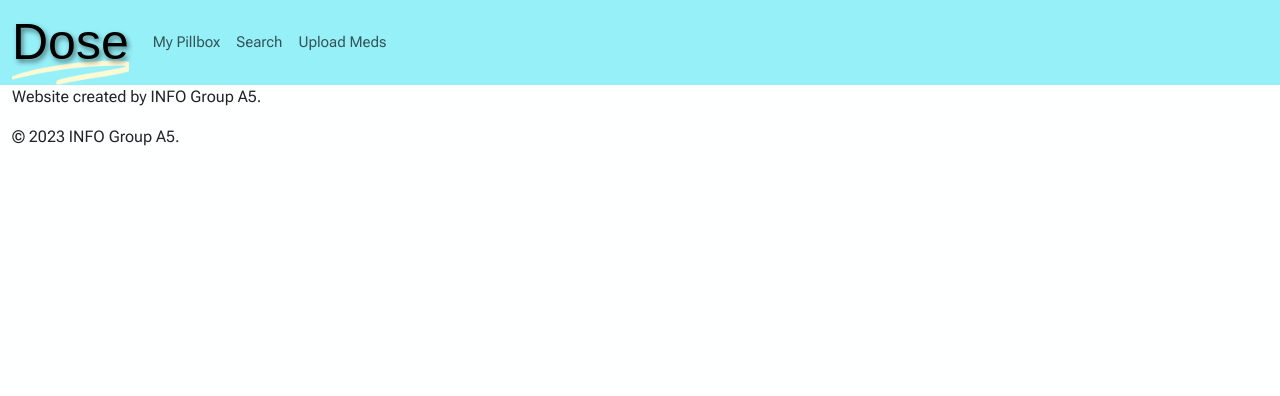
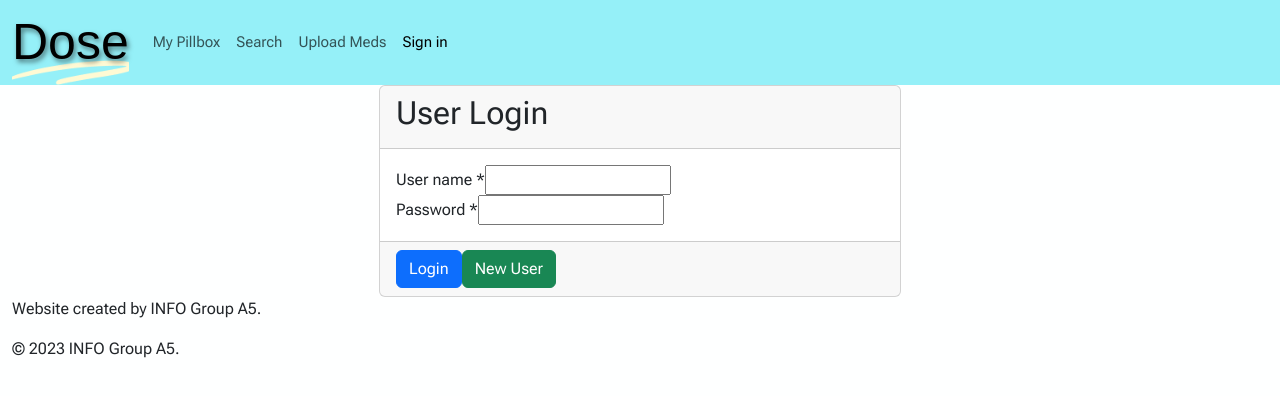
Before and after one commit to info340-su23/project-GConscious, a React (Create React App) app: page /login in a window 1280 px wide. Shown: the top 396 px of the page. Built offline with nearby package versions, Linux system fonts and the light colour scheme; a web font is replaced by a local one.

Commit message:
add login page

```diff
--- a/package.json
+++ b/package.json
@@ -16,6 +16,7 @@
     "react-push-notification": "^1.5.3",
     "react-router-dom": "^6.14.2",
     "react-scripts": "5.0.1",
+    "react-toastify": "^9.1.3",
     "web-vitals": "^2.1.4"
   },
   "scripts": {
--- a/src/components/App.js
+++ b/src/components/App.js
@@ -5,6 +5,7 @@ import { PillboxRow } from './SectionPillboxContent.js';
 import { UploadForm } from './UploadForm.js';
 import { Search } from './Search.js';
 import { Route, Routes } from "react-router-dom";
+import { Login } from './login.js';
 //import { add } from 'lodash';
 //import { useNavigate } from 'react-router-dom';
 
@@ -31,6 +32,7 @@ function App({ drugsList }) {
             <Route index element={<PillboxRow organizedPillbox={organizedPillbox} handleSetOrganizedPillbox={handleSetOrganizedPillbox} />} />
             <Route path="upload" element={<UploadForm handleSetOrganizedPillbox={handleSetOrganizedPillbox} handleSetUserPrescriptions={handleSetUserPrescriptions} userPrescription={userPrescription} organizedPillbox={organizedPillbox} />} />
             <Route path="search" element={<Search drugsList={drugsList} />} />
+            <Route path='login' element={<Login/>}/>
           </Routes>
         </div>
       </main>
--- a/src/components/NavBar.js
+++ b/src/components/NavBar.js
@@ -12,16 +12,8 @@ export function NavBar() {
                     aria-expanded="false" aria-label="Toggle navigation">
                     <span className="navbar-toggler-icon"></span>
                 </button>
-                {/* <NavLink to='/pillbox'>My Pillbox</NavLink> */}
-                {/* <NavLink to='/upload'>upload</NavLink> */}
                 <div className="collapse navbar-collapse" id="navbarSupportedContent">
-                    {/*
-                    <NavLink to='/pillbox'>My Pillbox</NavLink>
-                    <NavLink to='/upload'>upload</NavLink> */}
                     <ul className="navbar-nav me-auto mb-2 mb-lg-0">
-                        {/* <li className="nav-item">
-                            <NavLink className="nav-link active" aria-current="page" to="">Home</NavLink>
-                        </li> */}
                         <li className="nav-item">
                             <NavLink aria-label="My Pillbox Page" className="nav-link" to="/">My Pillbox</NavLink>
                         </li>
@@ -29,7 +21,14 @@ export function NavBar() {
                             <NavLink aria-label="Search Page" className="nav-link" to="/search">Search</NavLink>
                         </li>
                         <li className="nav-item">
-                            <NavLink aria-label="Upload Meds Page" className="nav-link" to="/upload">Upload Meds</NavLink>                        </li>
+                            <NavLink aria-label="Upload Meds Page" className="nav-link" to="/upload">Upload Meds</NavLink>
+                        </li>
+                        <li className="nav-item">
+                            <NavLink aria-label="Login Page" className="nav-link" to="/login">Sign in</NavLink>
+                        </li>
+                        {/* <button onClick={HandleLogout}>
+                            Logout
+                        </button> */}
                     </ul>
                 </div>
             </div>
--- /dev/null
+++ b/src/components/login.js
@@ -0,0 +1,78 @@
+import React, { useState } from 'react';
+import { Link } from 'react-router-dom';
+import { toast } from 'react-toastify';
+import { useNavigate } from 'react-router-dom';
+import DEFAULT_USERS from '../data/users.json';
+
+export function Login() {
+    const[username, setUsername] = useState('');
+    const[password, setPassword] = useState('');
+
+    const usenavigate = useNavigate;
+
+    const ProceedLogin = (e) => {
+        e.preventDefault();
+        if(validate()){
+        // implementation
+            fetch(DEFAULT_USERS + username).then((res) => {
+                return res.json();
+            }) .then((response) => {
+                //console.log(response)
+                if(Object.kets(response).length === 0) {
+                    toast.error('Please Enter valid username');
+                } else {
+                    if(response.password === password) {
+                        toast.success('Login Successful');
+                        usenavigate('/');
+                    } else {
+                        toast.error('Please Enter valid information');
+                    }
+                }
+            }) .catch((error) => {
+                toast.error('Failed to Login due to : ' + error.message)
+            });
+
+        }
+    }
+
+    const validate=()=>{
+    let result = true;
+        if (username === '' || username === null) {
+            result = false;
+            toast.warning('Please Enter Your Username');
+        }
+        if (password === '' || password === null) {
+            result = false;
+            toast.warning('Please Enter Your Password');
+        }
+        return result;
+    }
+
+    return (
+        <div className='row'>
+            <div className='offset-lg-3 col-lg-6'>
+                <form onSubmit={ProceedLogin} className='container'>
+                    <div className='card'>
+                        <div className='card-header'>
+                            <h2>User Login</h2>
+                        </div>
+                        <div className='card-body'>
+                            <div className='form-group'>
+                                <label>User name <span className='errormsg'>*</span></label>
+                                <input className='form-group' value={username} onChange={e => setUsername(e.target.value)}></input>
+                            </div>
+                            <div className='form-group'>
+                                <label>Password <span className='errormsg'>*</span></label>
+                                <input className='form-group' type='password' value={password} onChange={e => setPassword(e.target.value)}></input>
+                            </div>
+                        </div>
+                        <div className='card-footer'>
+                            <button type='submit' className='btn btn-primary'>Login</button>
+                            <Link className='btn btn-success' to='/register'>New User</Link>
+                        </div>
+                    </div>
+                </form>
+            </div>
+        </div>
+    )
+}
```
Also changed, not shown: 1 other file (tests, documents, lock files or other folders).
